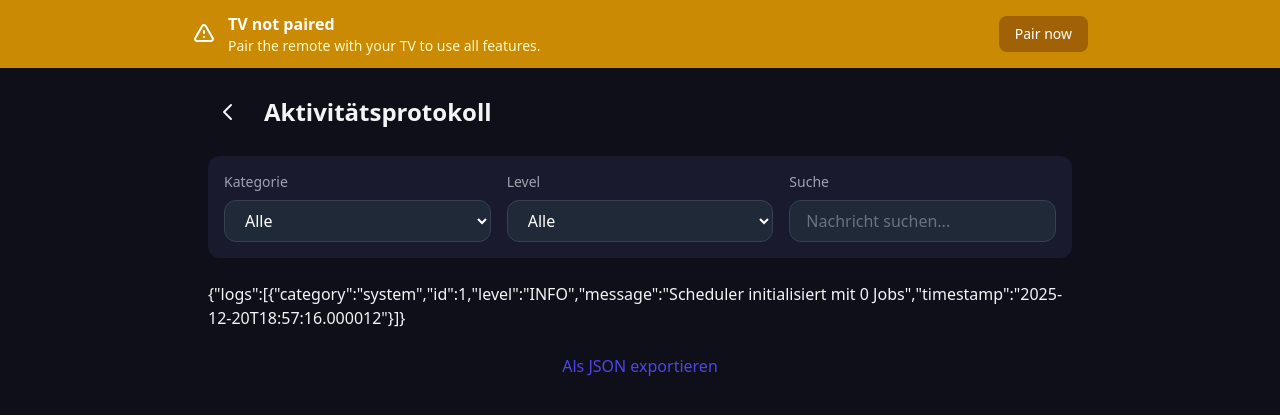
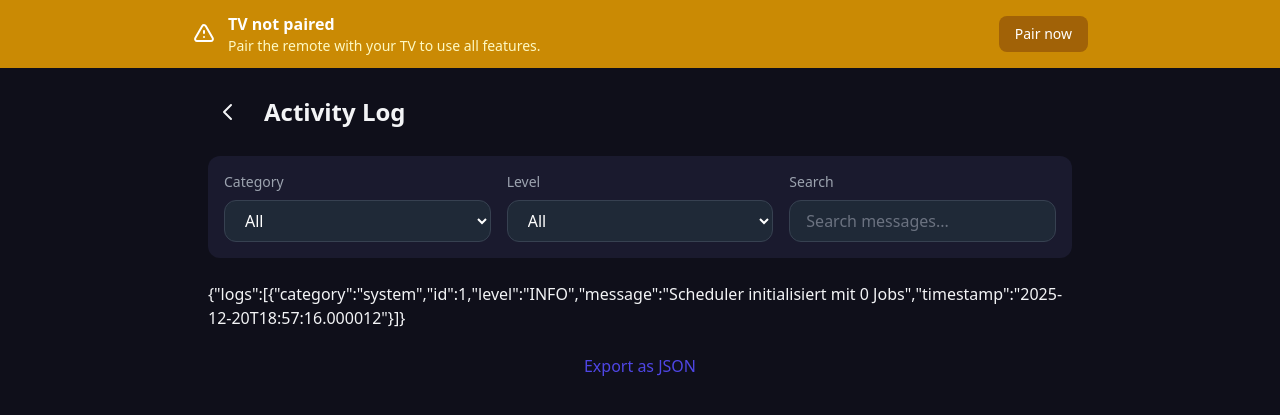
Before and after one commit to katosh/remoteremote, a Flask app: page /settings/logs in a window 1280 px wide. Shown: the part 57-472 px from the top of the page. Run offline with Flask 3, Linux system fonts and the light colour scheme; the visitor is signed in with stand-in values (Sample User, id 1); data comes from the database, SQL or seed files in the repository; data that the repository does not hold is empty; some libraries are stand-ins or nearby versions.

Commit message:
replace hardcoded German

```diff
--- a/app/templates/errors/500.html
+++ b/app/templates/errors/500.html
@@ -6,11 +6,11 @@
 <div class="min-h-screen flex items-center justify-center px-4">
     <div class="text-center">
         <div class="text-8xl font-bold text-gray-700 mb-4">500</div>
-        <h1 class="text-2xl font-semibold mb-2">Ein Fehler ist aufgetreten</h1>
-        <p class="text-gray-400 mb-8">Bitte versuchen Sie es später erneut.</p>
+        <h1 class="text-2xl font-semibold mb-2">{{ _('An error occurred') }}</h1>
+        <p class="text-gray-400 mb-8">{{ _('Please try again later.') }}</p>
         <a href="{{ url_for('main.dashboard') if current_user.is_authenticated else url_for('auth.login') }}"
            class="inline-block px-6 py-3 bg-tv-accent hover:bg-indigo-500 rounded-xl transition-colors">
-            Zur Startseite
+            {{ _('Back to Home') }}
         </a>
     </div>
 </div>
--- a/app/templates/logs.html
+++ b/app/templates/logs.html
@@ -12,46 +12,46 @@
                 <path stroke-linecap="round" stroke-linejoin="round" stroke-width="2" d="M15 19l-7-7 7-7"/>
             </svg>
         </a>
-        <h1 class="text-2xl font-bold">Aktivitätsprotokoll</h1>
+        <h1 class="text-2xl font-bold">{{ _('Activity Log') }}</h1>
     </div>
 
     <!-- Filters -->
     <div class="bg-tv-dark rounded-xl p-4 mb-6">
         <div class="grid grid-cols-1 sm:grid-cols-3 gap-4">
             <div>
-                <label class="block text-sm text-gray-400 mb-2">Kategorie</label>
+                <label class="block text-sm text-gray-400 mb-2">{{ _('Category') }}</label>
                 <select x-model="category"
                         @change="loadLogs()"
                         class="w-full px-4 py-2 bg-gray-800 border border-gray-700 rounded-xl text-white
                                focus:outline-none focus:ring-2 focus:ring-tv-accent">
-                    <option value="">Alle</option>
-                    <option value="auth">Authentifizierung</option>
-                    <option value="action">Aktionen</option>
-                    <option value="schedule">Zeitpläne</option>
-                    <option value="config">Konfiguration</option>
-                    <option value="system">System</option>
+                    <option value="">{{ _('All') }}</option>
+                    <option value="auth">{{ _('Authentication') }}</option>
+                    <option value="action">{{ _('Actions') }}</option>
+                    <option value="schedule">{{ _('Schedules') }}</option>
+                    <option value="config">{{ _('Configuration') }}</option>
+                    <option value="system">{{ _('System') }}</option>
                 </select>
             </div>
 
             <div>
-                <label class="block text-sm text-gray-400 mb-2">Level</label>
+                <label class="block text-sm text-gray-400 mb-2">{{ _('Level') }}</label>
                 <select x-model="level"
                         @change="loadLogs()"
                         class="w-full px-4 py-2 bg-gray-800 border border-gray-700 rounded-xl text-white
                                focus:outline-none focus:ring-2 focus:ring-tv-accent">
-                    <option value="">Alle</option>
-                    <option value="INFO">Info</option>
-                    <option value="WARNING">Warnung</option>
-                    <option value="ERROR">Fehler</option>
+                    <option value="">{{ _('All') }}</option>
+                    <option value="INFO">{{ _('Info') }}</option>
+                    <option value="WARNING">{{ _('Warning') }}</option>
+                    <option value="ERROR">{{ _('Error') }}</option>
                 </select>
             </div>
 
             <div>
-                <label class="block text-sm text-gray-400 mb-2">Suche</label>
+                <label class="block text-sm text-gray-400 mb-2">{{ _('Search') }}</label>
                 <input type="text"
                        x-model="search"
                        @input.debounce.300ms="loadLogs()"
-                       placeholder="Nachricht suchen..."
+                       placeholder="{{ _('Search messages...') }}"
                        class="w-full px-4 py-2 bg-gray-800 border border-gray-700 rounded-xl text-white
                               placeholder-gray-500 focus:outline-none focus:ring-2 focus:ring-tv-accent">
             </div>
@@ -66,7 +66,7 @@
                 <circle class="opacity-25" cx="12" cy="12" r="10" stroke="currentColor" stroke-width="4"></circle>
                 <path class="opacity-75" fill="currentColor" d="M4 12a8 8 0 018-8V0C5.373 0 0 5.373 0 12h4zm2 5.291A7.962 7.962 0 014 12H0c0 3.042 1.135 5.824 3 7.938l3-2.647z"></path>
             </svg>
-            Lade Protokoll...
+            {{ _('Loading logs...') }}
         </div>
     </div>
 
@@ -75,8 +75,8 @@
         <button @click="loadMore()"
                 :disabled="loading"
                 class="px-6 py-3 bg-gray-700 hover:bg-gray-600 rounded-xl transition-colors disabled:opacity-50">
-            <span x-show="!loading">Mehr laden</span>
-            <span x-show="loading">Laden...</span>
+            <span x-show="!loading">{{ _('Load more') }}</span>
+            <span x-show="loading">{{ _('Loading...') }}</span>
         </button>
     </div>
 
@@ -84,7 +84,7 @@
     <div class="mt-6 text-center">
         <a href="{{ url_for('settings.export_logs') }}"
            class="text-tv-accent hover:underline">
-            Als JSON exportieren
+            {{ _('Export as JSON') }}
         </a>
     </div>
 </div>
@@ -118,7 +118,7 @@ function logsPage() {
                 this.logsHtml = await response.text();
                 this.hasMore = this.logsHtml.includes('bg-tv-dark');
             } catch (e) {
-                this.logsHtml = '<div class="bg-tv-dark rounded-xl p-8 text-center text-red-400">Fehler beim Laden</div>';
+                this.logsHtml = '<div class="bg-tv-dark rounded-xl p-8 text-center text-red-400">{{ _("Failed to load") }}</div>';
             }
             this.loading = false;
         },
```
Also changed, not shown: app/templates/sessions.html (+13 -13 lines), app/templates/setup.html (+9 -9 lines), app/translations/de/LC_MESSAGES/messages.po, 1 other file.
